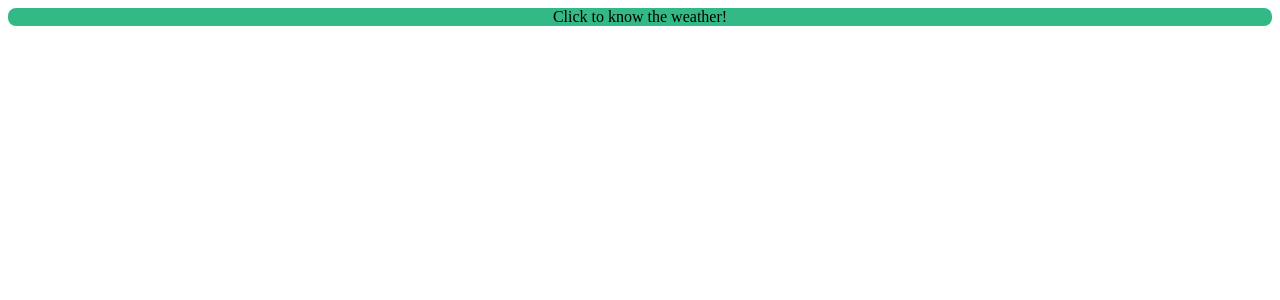
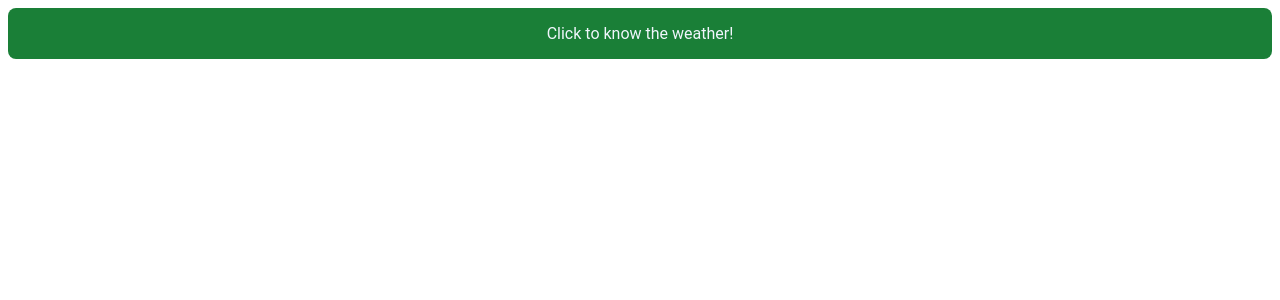
Before and after one commit to Example-Collection/grafana-faro-example, a React (Create React App) app: page / in a window 1280 px wide. Shown: the top 300 px of the page. Built offline with nearby package versions, Linux system fonts and the light colour scheme; no server answers.

Commit message:
feat: Update styles

```diff
--- a/src/components/WeatherInfo.tsx
+++ b/src/components/WeatherInfo.tsx
@@ -66,21 +66,31 @@ const Container = styled.div`
   display: flex;
   flex-direction: column;
   justify-content: center;
-  background-color: #4dca9a;
+  align-items: center;
+  background-color: #161b22;
+  padding: 1rem;
+  border-radius: 8px;
+  font-family: "Roboto", sans-serif;
 `;
 
 const LocationInformation = styled.div`
   display: flex;
   flex-direction: column;
   align-items: center;
-  background-color: #afafaf;
+  padding: 1rem;
+  border-radius: 8px;
+  background-color: #1a7f37;
+  line-height: 1.5;
 `;
 
-export const CurrentInformation = styled.div`
+const CurrentInformation = styled.div`
   display: flex;
   flex-direction: column;
   align-items: center;
-  background-color: #ffc62a;
+  padding: 1rem;
+  border-radius: 8px;
+  background-color: #1f6feb;
+  line-height: 1.3;
 `;
 
 const KeyValueContainer = styled.div`
--- a/src/containers/WeatherInfo.tsx
+++ b/src/containers/WeatherInfo.tsx
@@ -3,6 +3,7 @@ import { useDispatch } from "react-redux";
 import WeatherInfo from "../components/WeatherInfo";
 import useRootState from "../global/useRootState";
 import styled from "styled-components";
+
 const WeatherInfoContainer = (): JSX.Element => {
   const dispatch = useDispatch();
   const is_loading = useRootState((state) => state.weather.is_loading);
@@ -24,10 +25,15 @@ const WeatherInfoContainer = (): JSX.Element => {
 };
 
 const Button = styled.div`
-  text-align: center;
+  display: flex;
+  flex-direction: column;
+  justify-content: center;
+  align-items: center;
+  background-color: #1a7f37;
+  color: #f0f6fc;
+  padding: 1rem;
   border-radius: 8px;
-  background-color: #32b986;
-  color: black;
+  font-family: "Roboto", sans-serif;
   &:hover {
     cursor: pointer;
   }
```
